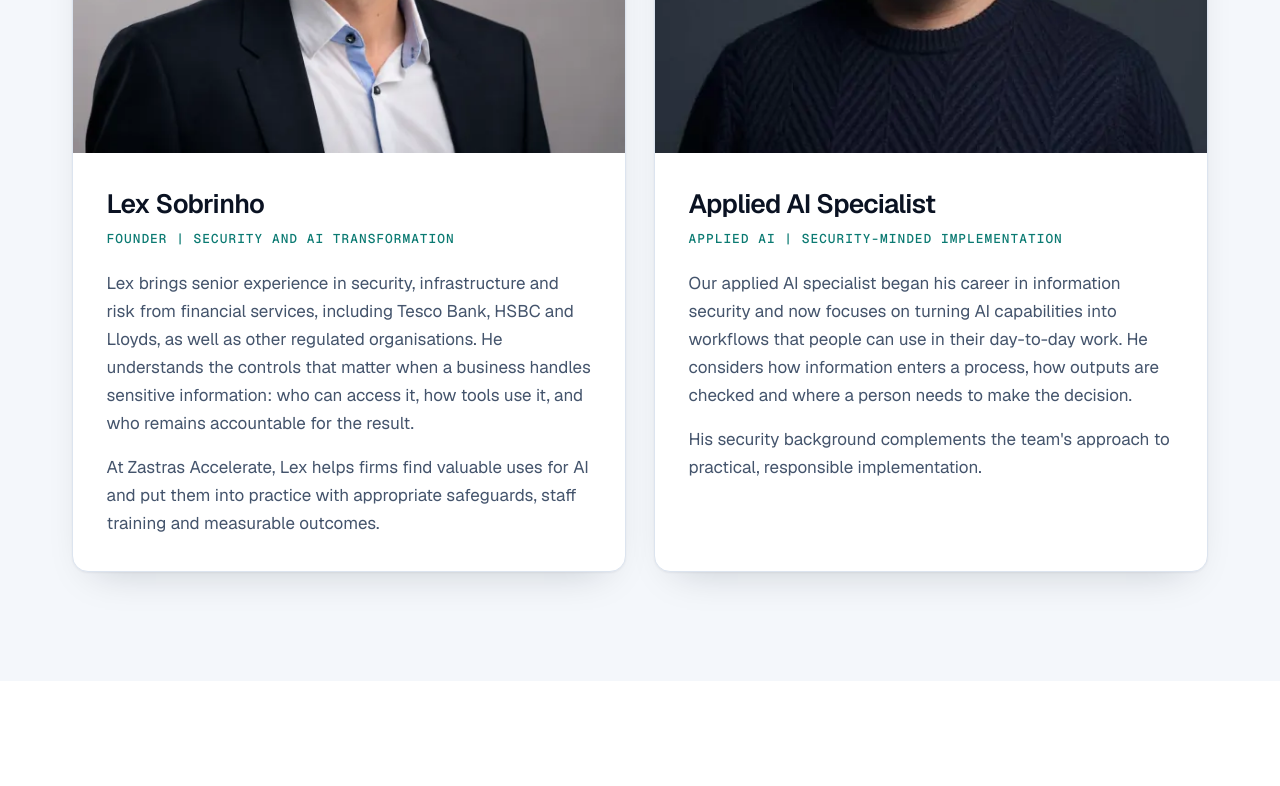
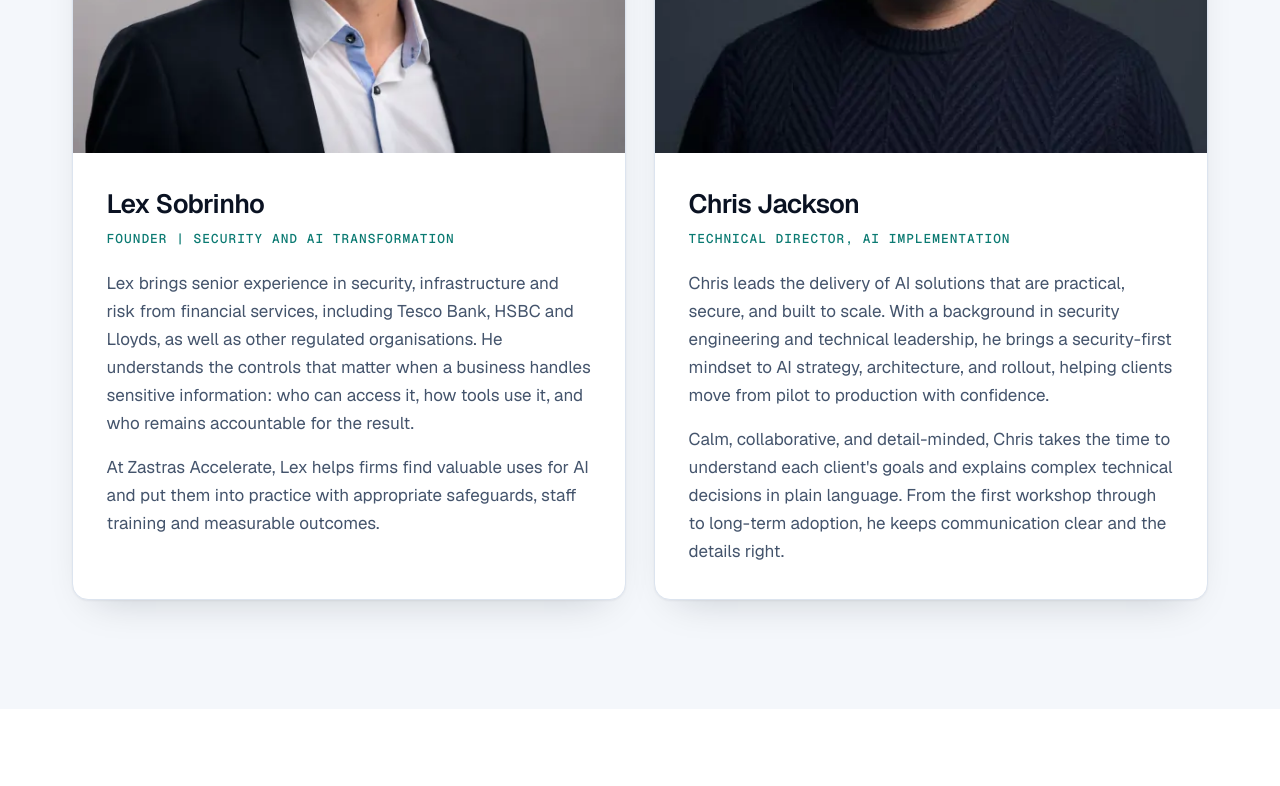
Before and after one commit to zastras/zastras.uk, a plain HTML site: page site/index.html in a window 1280 px wide. Shown: the part 6049-6835 px from the top of the page. Drawn offline with Linux system fonts and the light colour scheme.

Commit message:
Use the supplied name, role and biography on the second team card
Replace the placeholder "Applied AI Specialist" heading, role line and
biography with the owner's wording: Chris Jackson, Technical Director, AI
Implementation. Update the photograph's alt text and the heading id to
match.

Bring the README's team instructions, the To-do, and the brand, review and
cutover notes into line, since they described the card as unnamed with an
abstract graphic.

Co-Authored-By: Claude Sonnet 5.5 <noreply@anthropic.com>

```diff
--- a/site/index.html
+++ b/site/index.html
@@ -489,24 +489,23 @@
             </div>
           </article>
 
-          <!-- ===== Profile 2: Applied AI Specialist =====
-               The photograph is in place; the name and biography are not yet public. To add the name later:
-               replace the <h3> and the role line, edit the paragraphs, and update the alt text.
-               Keep the filenames generic until the person agrees to be named. See README. -->
-          <article class="card profile" aria-labelledby="profile-specialist">
+          <!-- ===== Profile 2: Chris Jackson =====
+               To swap the photograph: export a 6:5 crop at 1200 x 1000 px and a half-size copy over the two files
+               in assets/img/team/, then check src, srcset, width, height and alt below. See README. -->
+          <article class="card profile" aria-labelledby="profile-chris">
             <figure class="portrait" style="--portrait-pos: 50% 40%">
               <img src="assets/img/team/applied-ai-specialist-1200.webp"
                    srcset="assets/img/team/applied-ai-specialist-600.webp 600w, assets/img/team/applied-ai-specialist-1200.webp 1200w"
                    sizes="(min-width: 56rem) 35rem, calc(100vw - 2.5rem)"
                    width="1200" height="1000" loading="lazy" decoding="async"
-                   alt="Portrait of our applied AI specialist, in a navy knitted sweater against a dark grey background">
+                   alt="Chris Jackson, in a navy knitted sweater against a dark grey background">
             </figure>
             <div class="profile__body">
-              <h3 id="profile-specialist">Applied AI Specialist</h3>
-              <p class="profile__role">Applied AI | Security-minded implementation</p>
+              <h3 id="profile-chris">Chris Jackson</h3>
+              <p class="profile__role">Technical Director, AI Implementation</p>
               <div class="profile__bio">
-                <p>Our applied AI specialist began his career in information security and now focuses on turning AI capabilities into workflows that people can use in their day-to-day work. He considers how information enters a process, how outputs are checked and where a person needs to make the decision.</p>
-                <p>His security background complements the team's approach to practical, responsible implementation.</p>
+                <p>Chris leads the delivery of AI solutions that are practical, secure, and built to scale. With a background in security engineering and technical leadership, he brings a security-first mindset to AI strategy, architecture, and rollout, helping clients move from pilot to production with confidence.</p>
+                <p>Calm, collaborative, and detail-minded, Chris takes the time to understand each client's goals and explains complex technical decisions in plain language. From the first workshop through to long-term adoption, he keeps communication clear and the details right.</p>
               </div>
             </div>
           </article>
```
Also changed, not shown: 5 other files.
